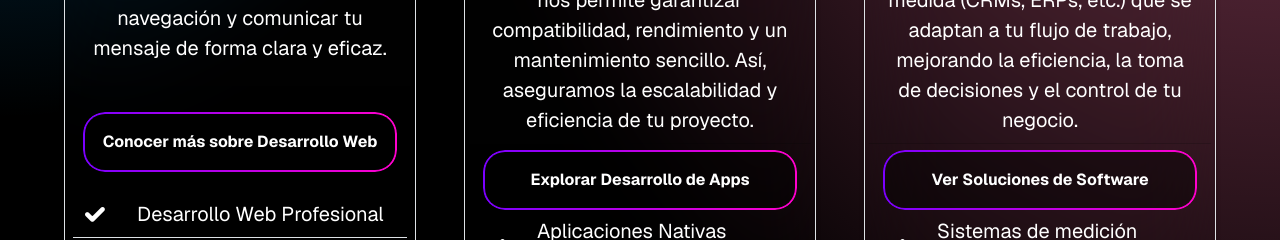
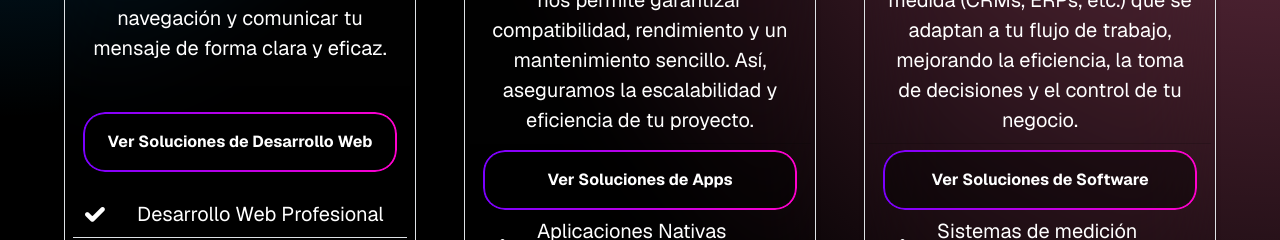
Before and after one commit to JhonnDevJs/jeg-dev-studios-site, a Next.js app: page /servicios/desarrollo in a window 1280 px wide. Shown: the part 1040-1280 px from the top of the page. Built offline with nearby package versions, Linux system fonts and the light colour scheme.

Commit message:
fix: text button CTA

```diff
--- a/src/app/servicios/desarrollo/DesarrolloClient.jsx
+++ b/src/app/servicios/desarrollo/DesarrolloClient.jsx
@@ -66,7 +66,7 @@ export default function DesarrolloClient() {
 							title="Desarrollo de Sitios Web Profesionales"
 							description="Diseñamos cada detalle, desde lo visual hasta lo interactivo. Nuestro objetivo es optimizar la navegación y comunicar tu mensaje de forma clara y eficaz."
 							url="/servicios/desarrollo/web"
-							buttonLabel="Conocer más sobre Desarrollo Web"
+							buttonLabel="Ver Soluciones de Desarrollo Web"
 							items={[
 								"Desarrollo Web Profesional",
 								"Ecommerce y Tiendas en Línea",
@@ -81,7 +81,7 @@ export default function DesarrolloClient() {
 							title="Desarrollo de Aplicaciones Móviles"
 							description="Usamos lenguajes como Kotlin, React Native y PHP (Laravel). Esto nos permite garantizar compatibilidad, rendimiento y un mantenimiento sencillo. Así, aseguramos la escalabilidad y eficiencia de tu proyecto."
 							url="/servicios/desarrollo/apps"
-							buttonLabel="Explorar Desarrollo de Apps"
+							buttonLabel="Ver Soluciones de Apps"
 							items={[
 								"Aplicaciones Nativas (iOS/Android)",
 								"Desarrollo Multiplataforma Híbrido",
```
